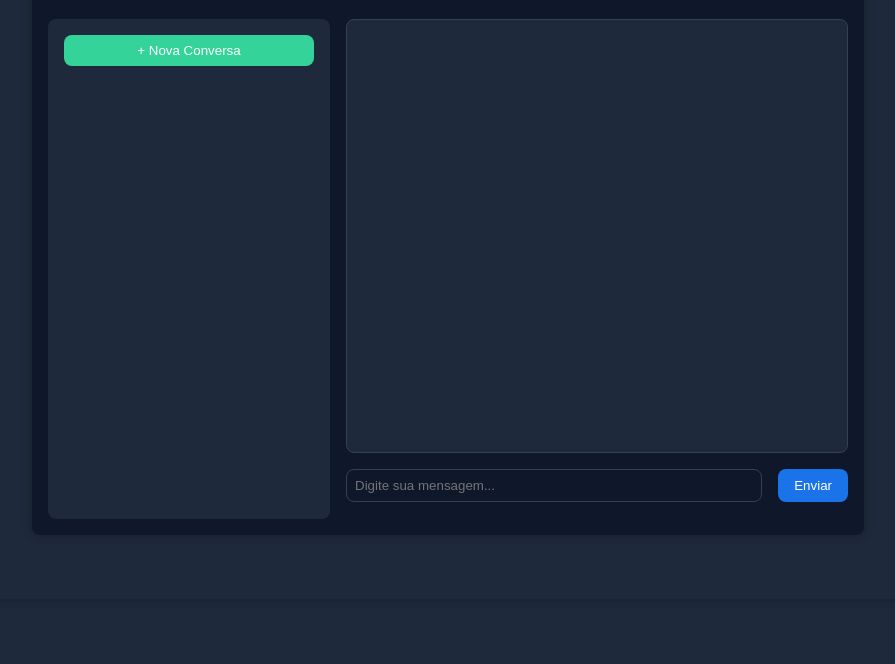
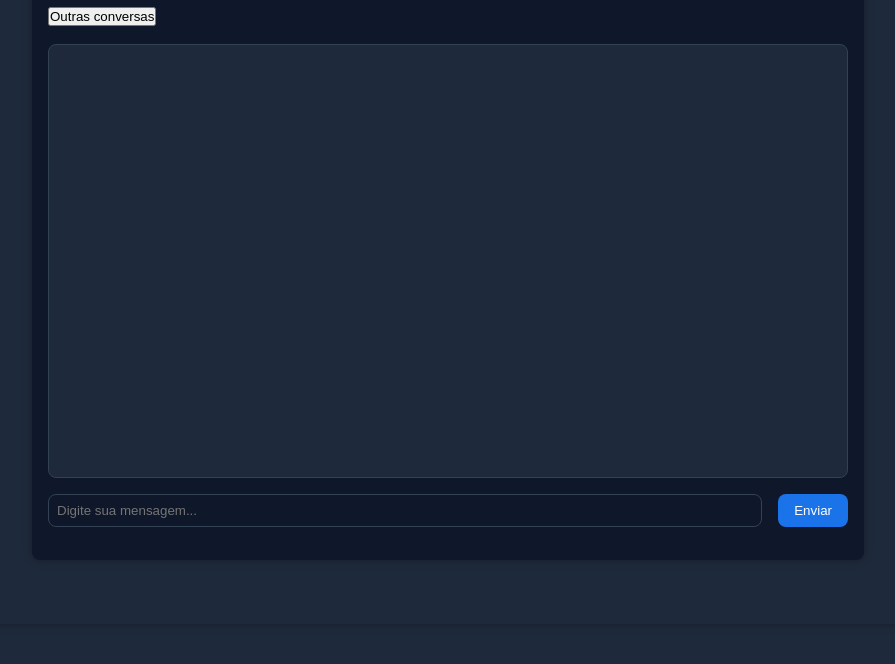
Before and after one commit to ttsolucoes/site_ttsolucoes, a Flask app: template app/templates/pages/private/suporte.html in a window 1280 px wide. Shown: the part 370-1034 px from the top of the page, without its empty margins (192-1087 px from the left). Run offline with Flask 3, Linux system fonts and the light colour scheme; the template is opened without the code that fills it, so the values that code supplies are empty.

Commit message:
corrigindo suporte

```diff
--- a/app/static/css/pages/suporte.css
+++ b/app/static/css/pages/suporte.css
@@ -183,11 +183,6 @@
     to { transform: translateY(0); opacity: 1; }
 }
 
-#toggle-chat-list {
-    display: none;
-}
-
-@media (max-width: 768px) {
 /* Inicialmente visível */
 .chat-list {
     display: flex;
@@ -210,6 +205,8 @@
     flex-direction: column;
 }
 
+@media (max-width: 768px) {
+
     .chat-list {
         display: none;
         width: 100%;
```
Lines whose indentation alone changed are shown as unchanged.
